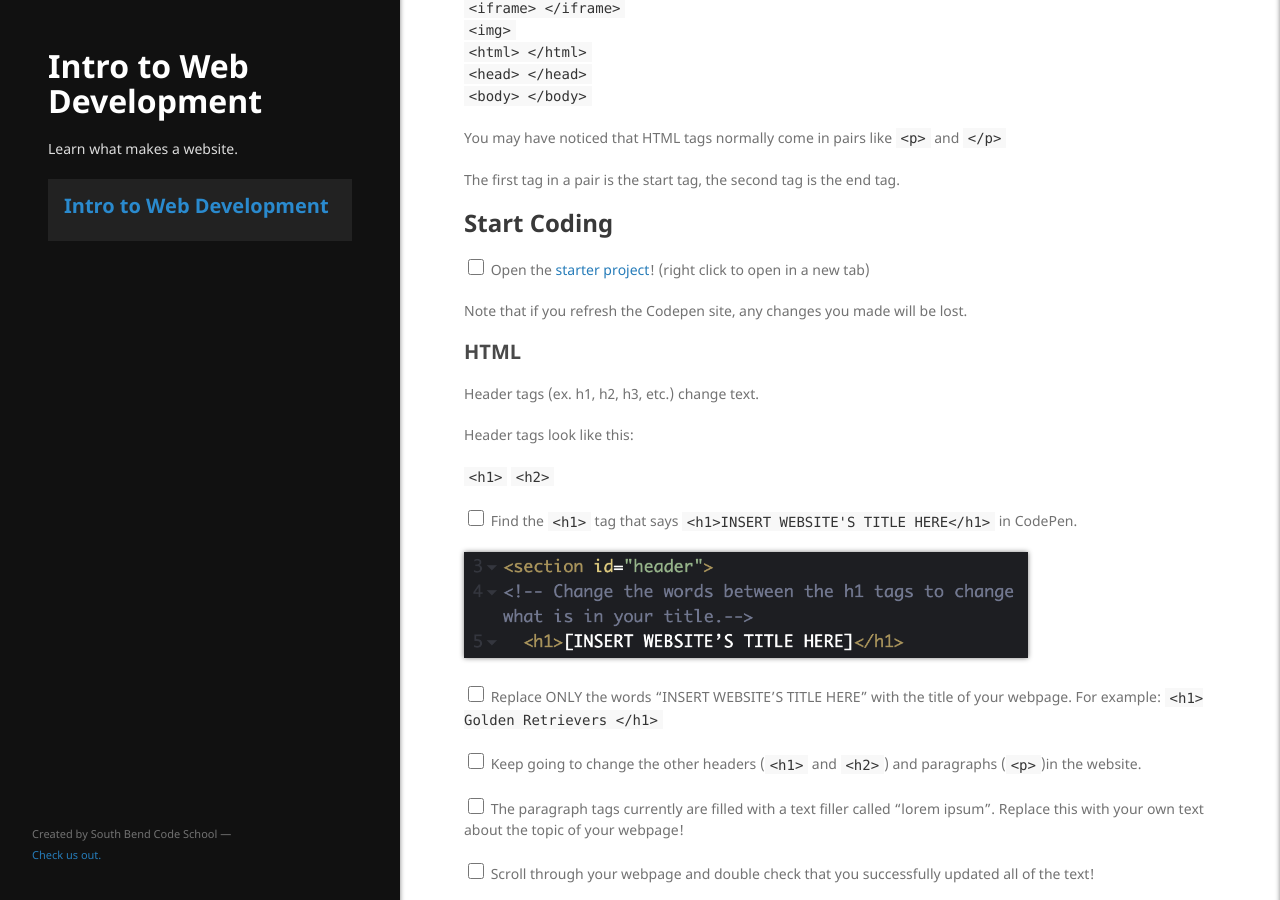
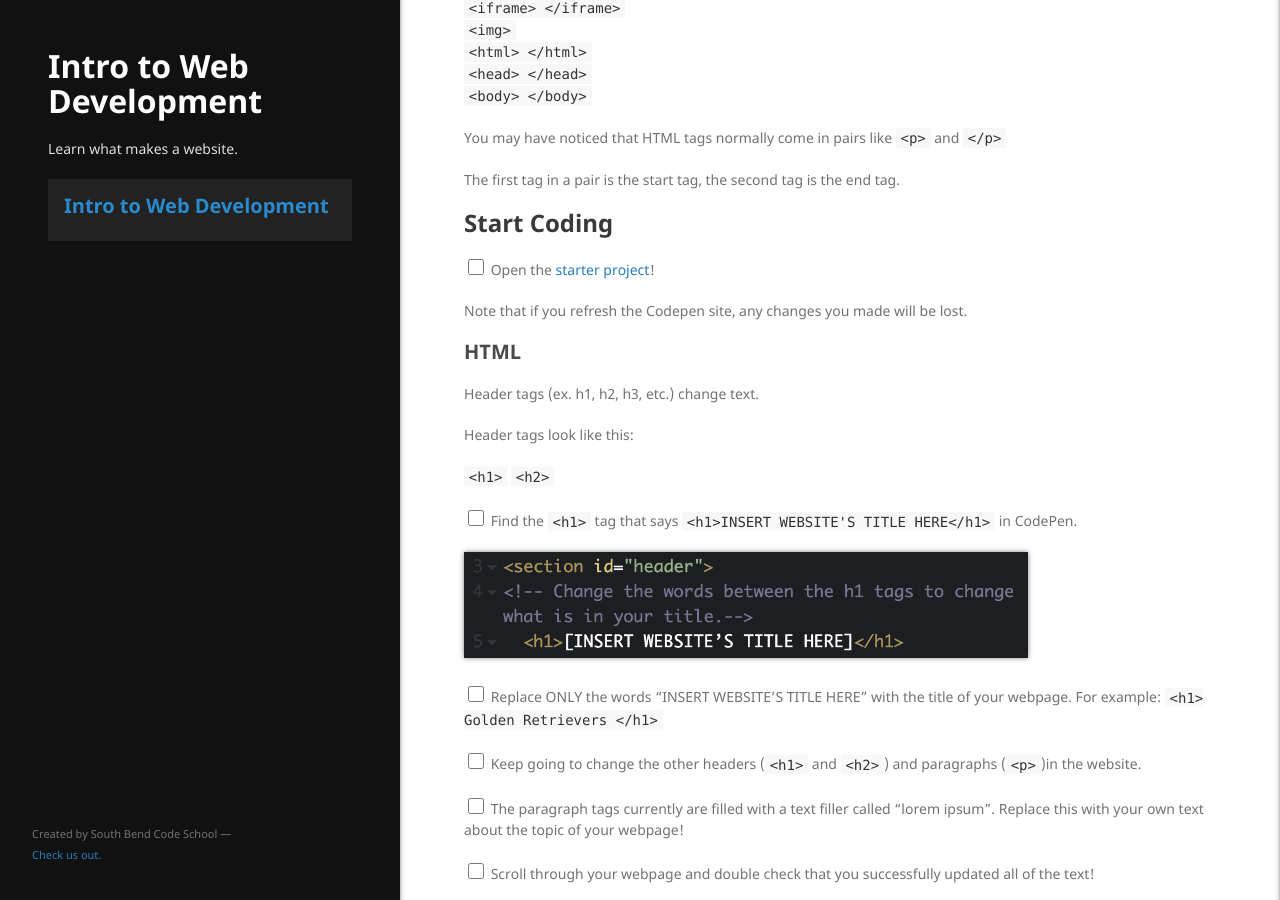
Before and after one commit to south-bend-code-works/code-week, a Jekyll site: the page built from lessons/intro/code-week.md, in a window 1280 px wide and 900 px high, scrolled down 966 px. Built offline with Jekyll 4.4.1, drawn with Linux system fonts in a browser that asks for light colours; our own code applies the rules of GitHub Pages for plain Markdown files.

Commit message:
Update code-week.md

```diff
--- a/lessons/intro/code-week.md
+++ b/lessons/intro/code-week.md
@@ -41,7 +41,7 @@ The first tag in a pair is the start tag, the second tag is the end tag.
 
 ## Start Coding
 
-<input type="checkbox" class="checkbox"> Open the [starter project](https://codepen.io/southbendcodeschool/pen/WNoXdNx){:target="_blank"}! (right click to open in a new tab)
+<input type="checkbox" class="checkbox"> Open the [starter project](https://codepen.io/southbendcodeschool/pen/WNoXdNx){:target="_blank"}!
 
 Note that if you refresh the Codepen site, any changes you made will be lost.
 
@@ -173,7 +173,7 @@ You can use words like "red", "blue", or "green" instead of the hex codes for co
 
 <img style="height: auto; max-width: 90%;" src="{{ site.baseurl }}/assets/img/linkscolors.png">
 
-<input type="checkbox" class="checkbox"> To find the hex code for a color, try Google's [color picker](https://www.google.com/search?q=color+picker).
+<input type="checkbox" class="checkbox"> To find the hex code for a color, try Google's [color picker](https://www.google.com/search?q=color+picker){:target="_blank"}.
 
 You can also adjust the percentages on the gradient, and add more colors with more percentages.
 
```
